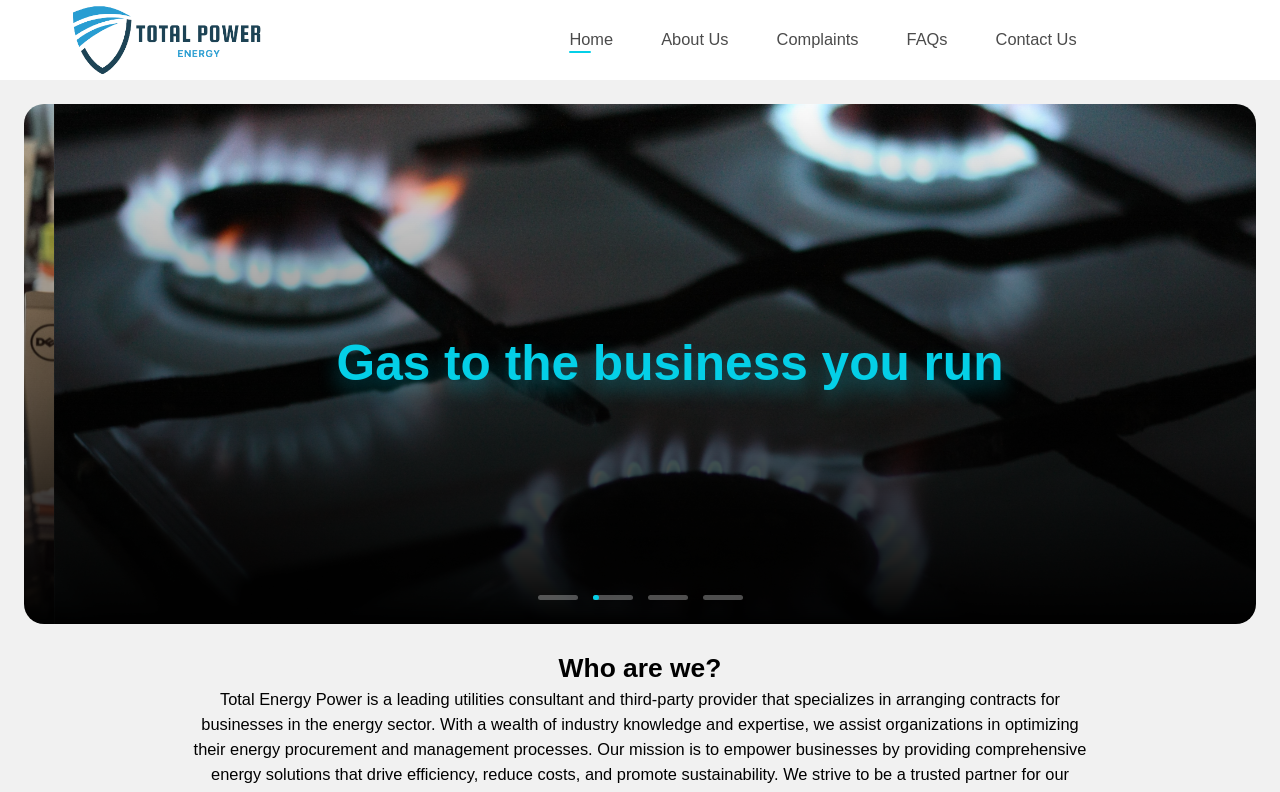
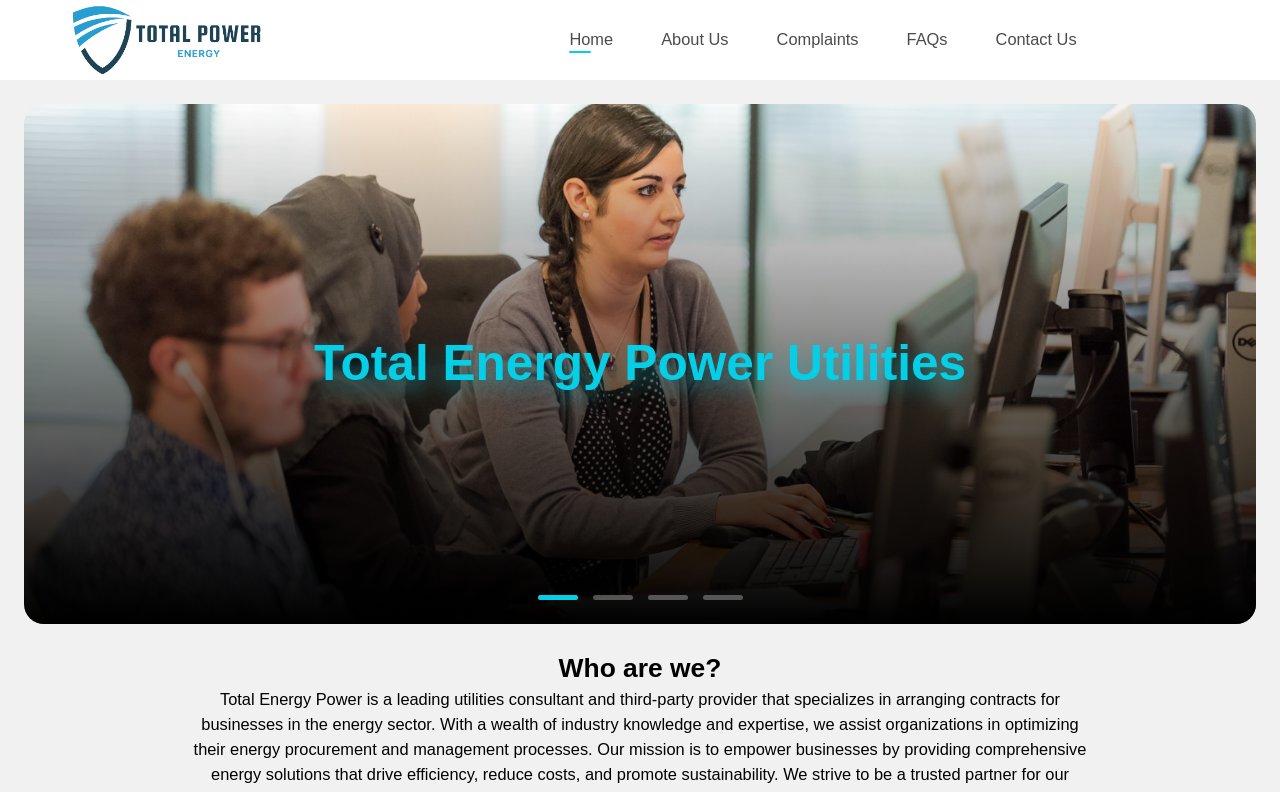
Before and after one commit to meerk19/totalpowerenergy, a React (Vite) app: page / in a window 1280 px wide. Shown: the top 792 px of the page. Built offline with nearby package versions, Linux system fonts and the light colour scheme; a web font is replaced by a local one.

Commit message:
Carousel fixed

```diff
--- a/src/pages/HomePage.jsx
+++ b/src/pages/HomePage.jsx
@@ -1,5 +1,4 @@
 import React, { useState, useLayoutEffect, useRef, useCallback } from "react";
-import { TransitionGroup, CSSTransition } from "react-transition-group";
 import Welcome from "../components/custom/Welcome";
 
 const Carousel = ({ content = [] }) => {
@@ -9,33 +8,75 @@ const Carousel = ({ content = [] }) => {
   const showSlide = (index) => {
     return activeIndex === index;
   };
-  const nextSlide = useCallback(() => {
-    const nextIndex = activeIndex === content.length - 1 ? 0 : activeIndex + 1;
-    setIndex(nextIndex);
-  }, [activeIndex, content]);
+  // const nextSlide = useCallback(() => {
+  //   const nextIndex = activeIndex === content.length - 1 ? 0 : activeIndex + 1;
+  //   setIndex(nextIndex);
+  // }, [activeIndex, content]);
 
   const setIndex = (index) => {
     setActiveIndex(index);
   };
 
-  const clearInt = useCallback(() => {
-    if (interval.current) {
-      clearInterval(interval.current);
-    }
-  }, []);
-  const createInt = useCallback(() => {
-    clearInt();
-    interval.current = setInterval(() => {
-      nextSlide();
-    }, 5000);
-  }, [clearInt, nextSlide]);
+  // const clearInt = useCallback(() => {
+  //   if (interval.current) {
+  //     clearInterval(interval.current);
+  //   }
+  // }, []);
+  // const createInt = useCallback(() => {
+  //   clearInt();
+  //   interval.current = setInterval(() => {
+  //     nextSlide();
+  //   }, 5000);
+  // }, [clearInt, nextSlide]);
 
-  useLayoutEffect(() => {
-    createInt();
-    () => {
-      clearInt();
-    };
-  }, [activeIndex, createInt, clearInt]);
+  // useLayoutEffect(() => {
+  //   createInt();
+  //   () => {
+  //     clearInt();
+  //   };
+  // }, [activeIndex, createInt, clearInt]);
+
+  const Slides = () => {
+    return content.map((cont, i) => {
+      let left;
+      let transform;
+      let zIndex;
+      if (i < activeIndex) {
+        left = `${(i - activeIndex) * 100}%`;
+        transform = "";
+        zIndex = -1;
+      } else if (i > activeIndex) {
+        left = `${(i - activeIndex) * 100}%`;
+        transform = "";
+        zIndex = -1;
+      } else {
+        left = `${i - activeIndex + 50}%`;
+        transform = "translate(-50%, 0%)";
+        zIndex = 1;
+      }
+      return (
+        <div
+          className="slide"
+          style={{
+            // backgroundImage: `url(${cont.image}), linear-gradient(0deg, rgba(0,0,0,1) 0%, rgba(254,254,255,0) 100%)`,
+            left,
+            transform,
+            zIndex,
+          }}
+          key={`${cont.title}-${i}`}
+        >
+          <img className="slide-background" src={cont.image} />
+
+          <h4
+            className="display1 font-family-2 t-cyan shadow-cyan"
+            style={{ textAlign: "center" }}
+          >
+            {cont.title}
+          </h4>
+        </div>
+      );
+    });
+  };
 
   const Pagination = () => {
     return content.map((cont, i) => {
@@ -48,26 +89,8 @@ const Carousel = ({ content = [] }) => {
   };
   return (
     <div className="carousel d-flex-column">
-
       <div className="carousel" key="carousel" id="home">
-        <TransitionGroup>
-          <CSSTransition
-            key={content[activeIndex].title}
-            classNames="right-to-left"
-            timeout={1000}
-          >
-            <div
-              className="slide"
-              style={{
-                backgroundImage: `url(${content[activeIndex].image}), linear-gradient(0deg, rgba(0,0,0,1) 0%, rgba(254,254,255,0) 100%)`,
-              }}
-            >
-              <h4 className="display1 font-family-2 t-cyan shadow-cyan text-center">
-                {content[activeIndex].title}
-              </h4>
-            </div>
-          </CSSTransition>
-        </TransitionGroup>
+        {Slides()}
 
         <div className="slider_pagination_container flex-wrap">
           <Pagination />
--- a/src/sass/_components.scss
+++ b/src/sass/_components.scss
@@ -9,9 +9,9 @@
   position: fixed;
   background-color: var(--white);
   z-index: 12;
-  .logo{
-height: 80px;
-padding-left: 4%;
+  .logo {
+    height: 80px;
+    padding-left: 4%;
   }
 
   .mobile_navbar {
@@ -33,7 +33,6 @@ padding-left: 4%;
       z-index: 10;
       .header_logo {
         height: 60px;
-
       }
       &.open {
         top: 0%;
@@ -82,10 +81,34 @@ padding-left: 4%;
     background-size: cover;
     background-repeat: no-repeat;
     background-position: center center;
+    transition: all 0.5s ease-in-out;
     background-blend-mode: overlay;
     display: flex;
     justify-content: center;
     align-items: center;
+    h4 {
+      z-index: 10;
+    }
+    &:after {
+      position: absolute;
+      content: "";
+      height: 100%;
+      width: 100%;
+      top: 0;
+      left: 0;
+      background: linear-gradient(
+        0deg,
+        rgba(0, 0, 0, 1) 0%,
+        rgba(254, 254, 255, 0) 100%
+      );
+    }
+    .slide-background {
+      width: 100%;
+      height: 100%;
+      position: absolute;
+      z-index: -1;
+      object-fit: cover;
+    }
   }
 
   .slider_pagination_container {
@@ -94,6 +117,7 @@ padding-left: 4%;
     align-items: center;
     gap: 15px;
     margin-top: auto;
+    z-index: 10;
 
     .pg_item {
       height: 5px;
@@ -133,12 +157,12 @@ padding-left: 4%;
   gap: 10px;
   background-color: var(--dark-2);
   z-index: 12;
-  .flogo{
+  .flogo {
     width: 70%;
     border-radius: 10px;
     margin-top: 10px;
   }
 }
-.error-text{
+.error-text {
   color: #ff3333;
 }
```
